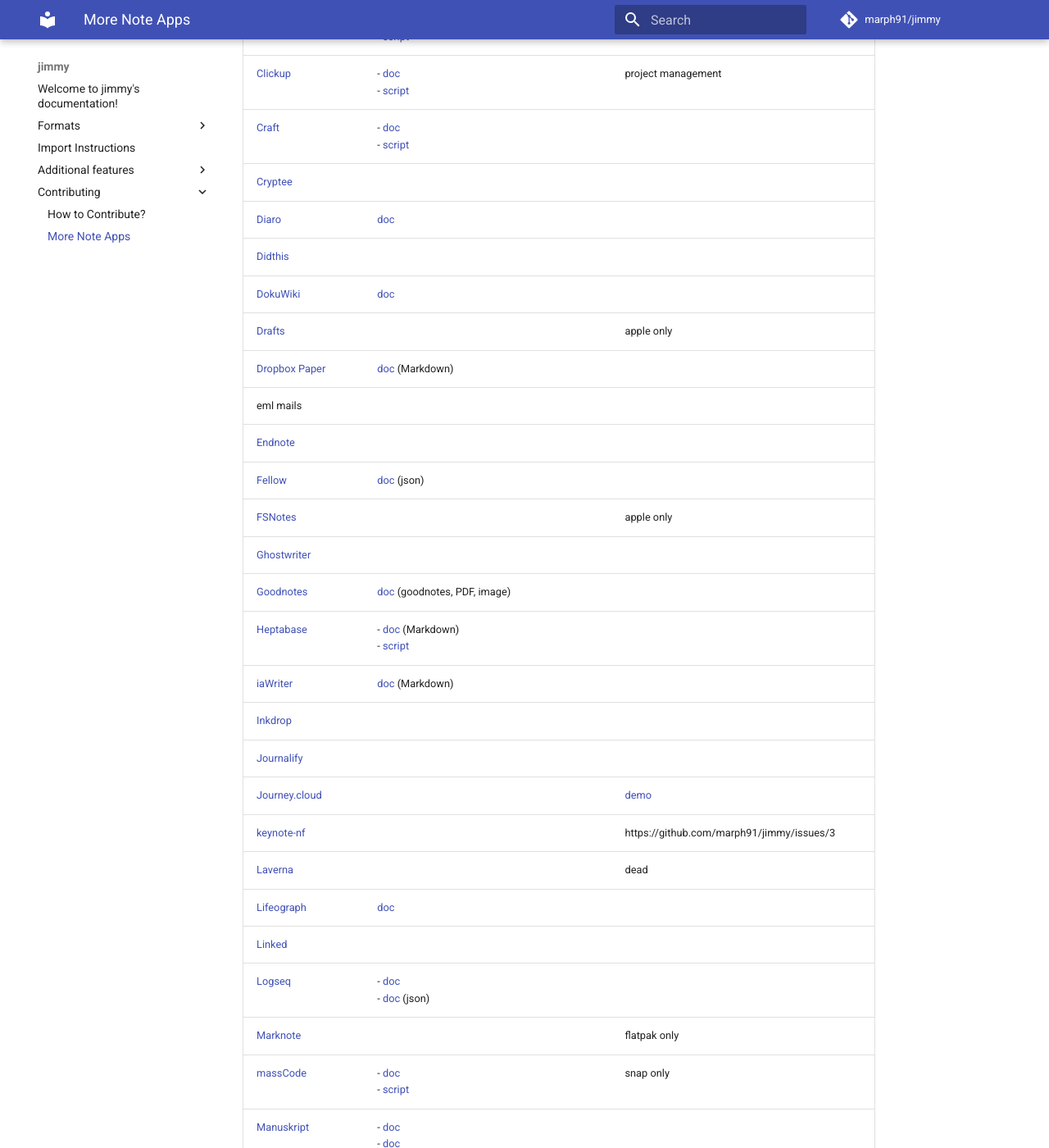
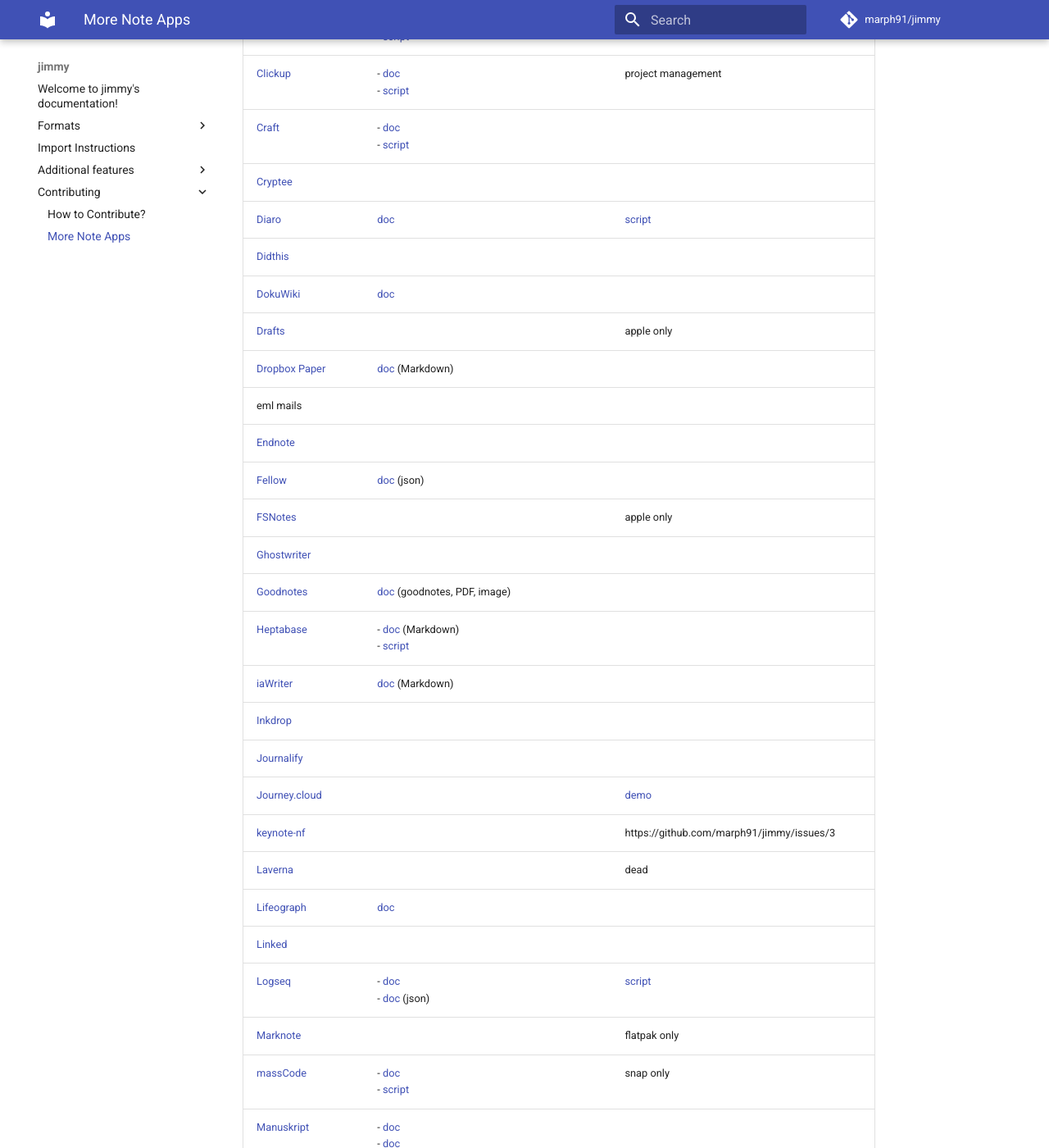
Before and after one commit to marph91/jimmy, an MkDocs documentation site: the page built from docs/contributing/more_note_apps.md, in a window 1280 px wide and 1400 px high, scrolled down 897 px. Shown: the whole window at 82% size. Built offline with MkDocs 1.6.1 and Material for MkDocs 9.7.7, drawn with Linux system fonts in a browser that asks for light colours; comment, search, counter and statistics services are not loaded.

Commit message:
update scripts for other note apps

```diff
--- a/docs/contributing/more_note_apps.md
+++ b/docs/contributing/more_note_apps.md
@@ -18,7 +18,7 @@
 | [Clickup](https://clickup.com/) | - [doc](https://help.clickup.com/hc/en-us/articles/6310551109527-Task-data-export) <br>- [script](https://github.com/jordanbates/clickup_to_joplin) | project management |
 | [Craft](https://www.craft.do/) | - [doc](https://support.craft.do/hc/en-us/articles/4418134683665-Exporting-documents-from-Craft) <br>- [script](https://github.com/coofdy/craft-to-obsidian) |     |
 | [Cryptee](https://crypt.ee/) |     |     |
-| [Diaro](https://diaroapp.com/) | [doc](https://diaroapp.com/faq/how-do-i-backup-my-data-2/) |     |
+| [Diaro](https://diaroapp.com/) | [doc](https://diaroapp.com/faq/how-do-i-backup-my-data-2/) | [script](https://forum.obsidian.md/t/meta-migration-workflows/15252/46) |
 | [Didthis](https://didthis.app/) |     |     |
 | [DokuWiki](https://www.dokuwiki.org/) | [doc](https://www.dokuwiki.org/faq:backup) |     |
 | [Drafts](https://getdrafts.com/) |     | apple only |
@@ -38,7 +38,7 @@
 | [Laverna](https://laverna.cc/) |     | dead |
 | [Lifeograph](https://sourceforge.net/projects/lifeograph/) | [doc](https://lifeograph.sourceforge.net/doku.php) |     |
 | [Linked](https://github.com/lostdesign/linked) |     |     |
-| [Logseq](https://logseq.com/) | - [doc](https://help.taskade.com/en/articles/8958600-import-from-logseq) <br>- [doc](https://randomgeekery.org/post/2022/03/logseq-export-formats/) (json) |     |
+| [Logseq](https://logseq.com/) | - [doc](https://help.taskade.com/en/articles/8958600-import-from-logseq) <br>- [doc](https://randomgeekery.org/post/2022/03/logseq-export-formats/) (json) | [script](https://github.com/NishantTharani/LogSeqToObsidian) |
 | [Marknote](https://apps.kde.org/de/marknote/) |     | flatpak only |
 | [massCode](https://masscode.io/) | - [doc](https://masscode.io/documentation/essentials/storage.html) <br>- [script](https://discourse.joplinapp.org/t/masscode2md/38607) | snap only |
 | [Manuskript](https://www.theologeek.ch/manuskript/) | - [doc](https://www.theologeek.ch/manuskript/2016/03/31/open-plain-text-file-format/) <br>- [doc](https://github.com/olivierkes/manuskript/wiki/Import-and-Export-capabilities) |     |
```
